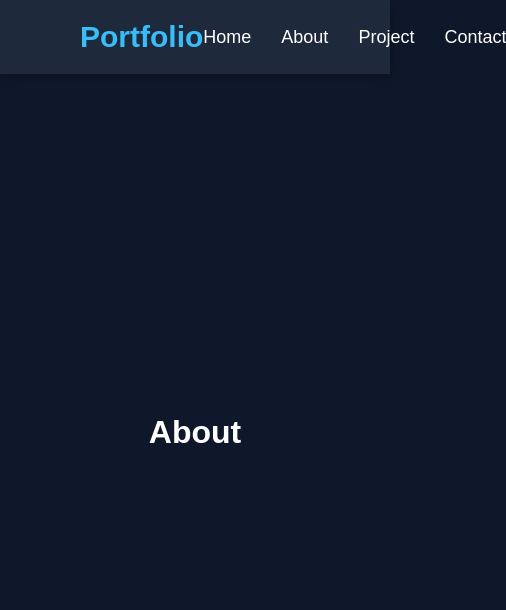
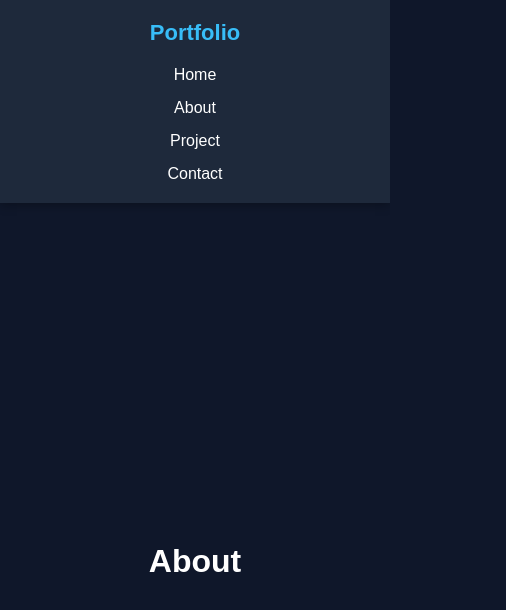
Before and after one commit to LAMKADEMADIL/Portfolio., a React (Create React App) app: page /About in a window 390 px wide. Shown: the top 610 px of the page, 506 px wide, since content can reach past the window. Built offline with nearby package versions, Linux system fonts and the light colour scheme.

Commit message:
create les information sur la page home dons portfolio

```diff
--- a/src/App.css
+++ b/src/App.css
@@ -66,10 +66,10 @@ section p {
 }
 .Home{
   display: flex;
-  flex-direction: column;
+  justify-content: space-between;
   align-items: center;
-  justify-content: center;
-  height: 85vh;
+  width: 95%;
+
 }
 .About{
   display: flex;
@@ -92,3 +92,87 @@ section p {
   justify-content: center;
   height: 85vh;
 }
+@media (max-width: 992px) {
+  header {
+    padding: 20px 40px;
+  }
+
+  header h1 {
+    font-size: 26px;
+  }
+
+  nav ul {
+    gap: 20px;
+  }
+
+  section {
+    padding: 60px 30px;
+  }
+
+  section h2 {
+    font-size: 32px;
+  }
+
+  section p {
+    font-size: 17px;
+  }
+}
+
+/* Phones */
+@media (max-width: 768px) {
+  header {
+    flex-direction: column;
+    gap: 20px;
+    padding: 20px;
+  }
+
+  nav ul {
+    flex-direction: column;
+    align-items: center;
+    gap: 15px;
+  }
+
+  nav ul li a {
+    font-size: 18px;
+  }
+
+  section {
+    padding: 40px 20px;
+  }
+
+  section h2 {
+    font-size: 28px;
+  }
+
+  section p {
+    font-size: 16px;
+  }
+
+  .Home,
+  .About,
+  .Project,
+  .Contact {
+    height: auto;
+    min-height: 85vh;
+    padding: 40px 20px;
+  }
+}
+
+/* Small Phones */
+@media (max-width: 480px) {
+  header h1 {
+    font-size: 22px;
+  }
+
+  nav ul li a {
+    font-size: 16px;
+  }
+
+  section h2 {
+    font-size: 24px;
+  }
+
+  section p {
+    font-size: 15px;
+  }
+}
--- a/src/page/Home.jsx
+++ b/src/page/Home.jsx
@@ -1,7 +1,21 @@
-export function Home () {
-    return(
-        <div className="Home">
-            <h1> Home </h1>
-        </div>
-    )
+export function Home() {
+  return (
+    <div className="Home">
+      <section>
+        <h1> adil lamkadem </h1>
+        <h2> Front-End Developer </h2>
+        <p>
+          I am a passionate front-end developer with a strong focus on creating
+          visually appealing and user-friendly web applications. With a solid
+          foundation in HTML, CSS, and JavaScript, I strive to deliver seamless
+          user experiences and responsive designs. I am constantly learning and
+          staying up-to-date with the latest industry trends to ensure that my
+          work meets the highest standards of quality and innovation.
+        </p>
+      </section>
+      <section>
+        <img src="/path/to/your/image.jpg" alt="adil lamkadem" />
+      </section>
+    </div>
+  );
 }
```
